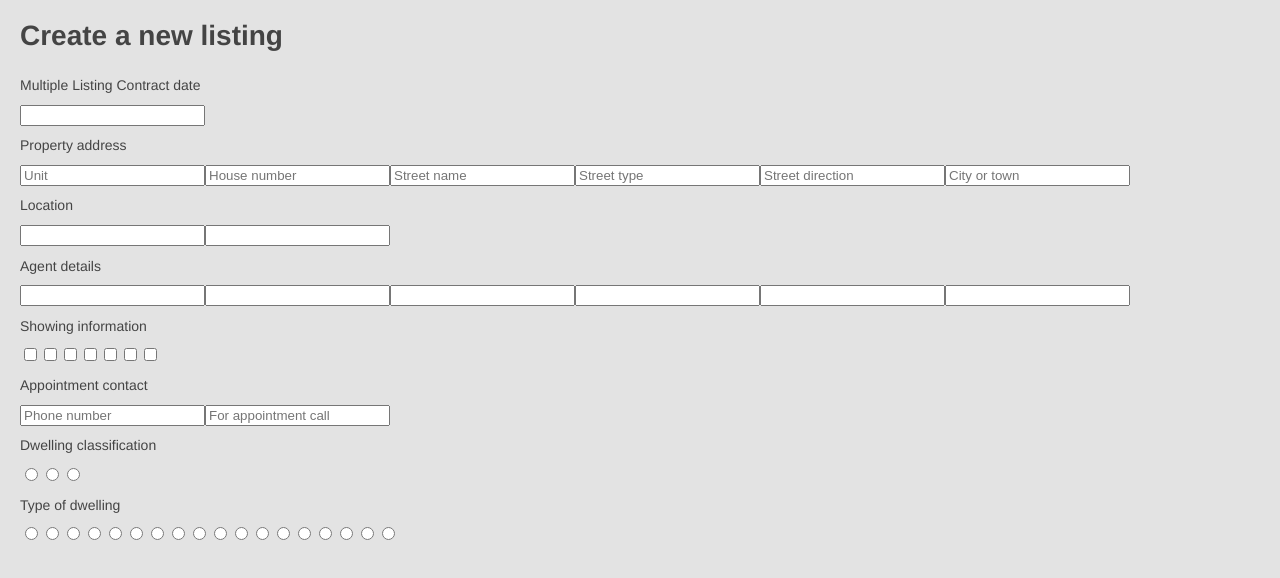
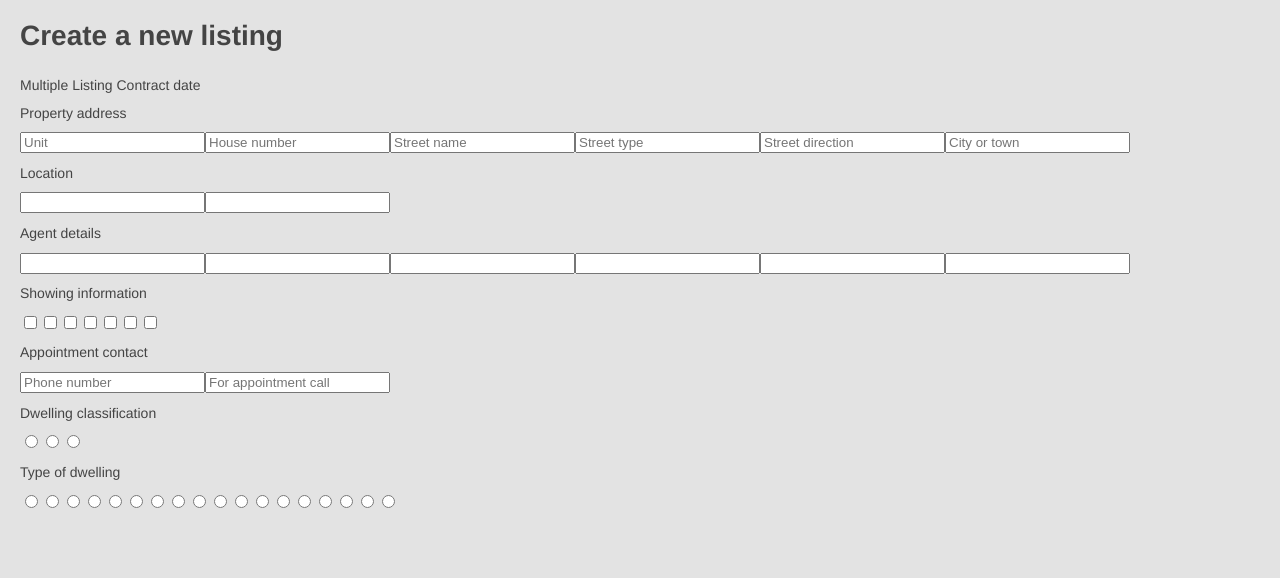
Before and after one commit to RichWK/newlistingspa, a Vue app: page / in a window 1280 px wide. Shown: the top 578 px of the page. Built offline with nearby package versions, Linux system fonts and the light colour scheme.

Commit message:
Changed date data into a single field

```diff
--- a/src/App.vue
+++ b/src/App.vue
@@ -29,9 +29,7 @@ export default {
         {
           name: "Multiple Listing Contract date",
           fields: [
-            { name: "contractDateDay", type: "days" },
-            { name: "contractDateMonth", type: "months" },
-            { name: "contractDateYear", type: "number" }
+            { name: "contractDate", type: "calendar" }
           ]
         },
         {
```
